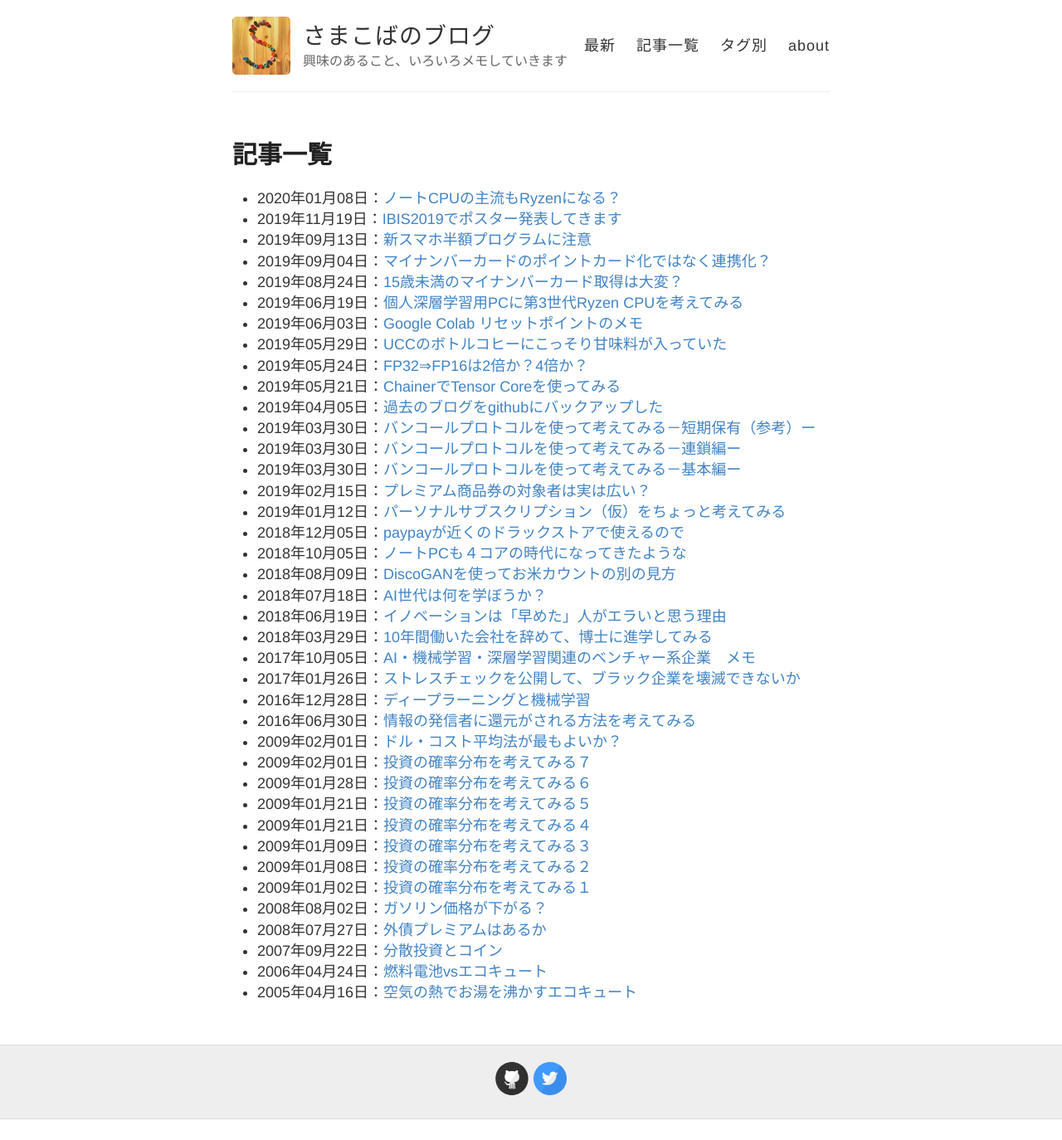
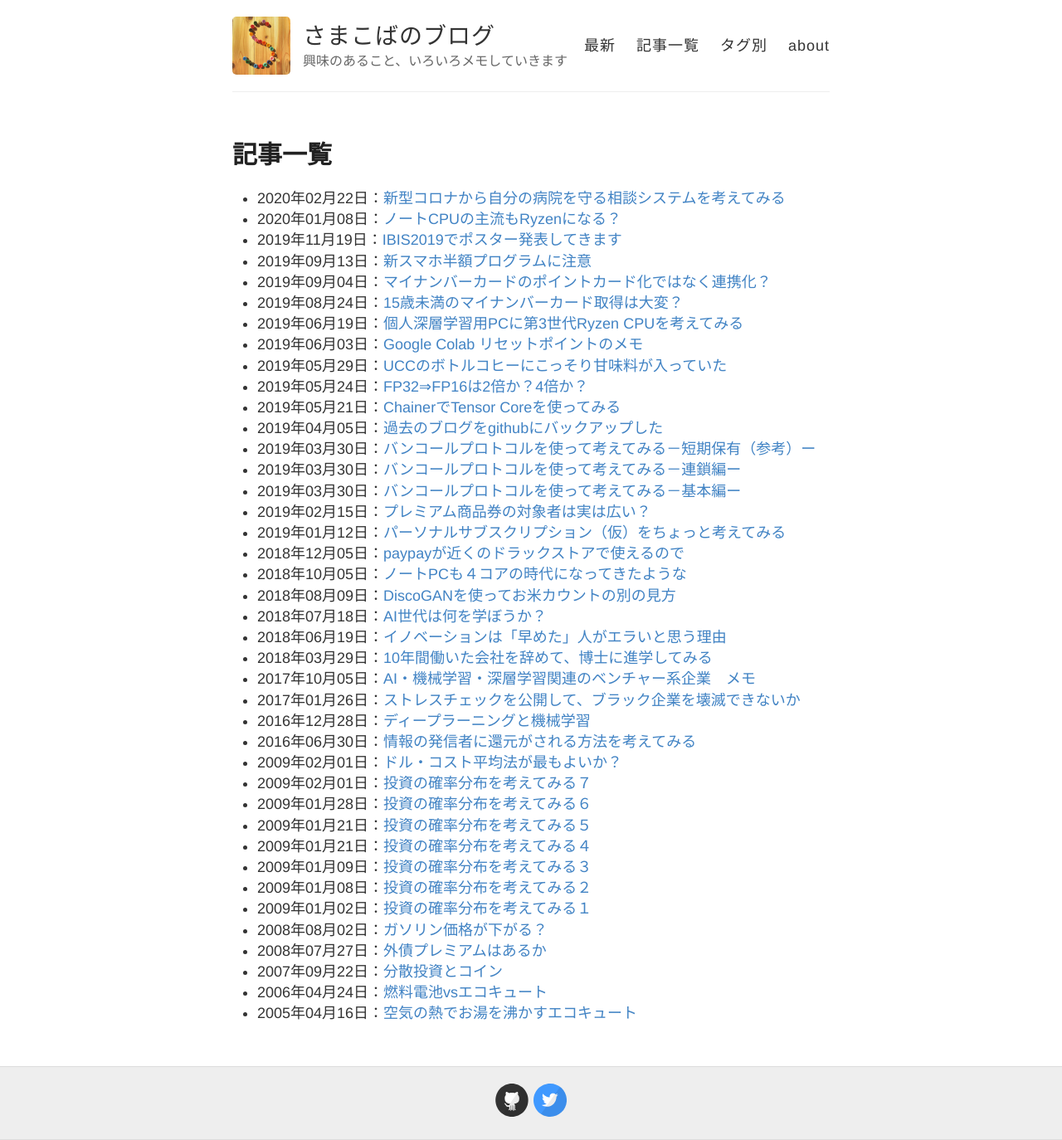
Before and after one commit to samacoba/samacoba.github.io, a Jekyll site: the page built from list.html, in a window 1280 px wide. Shown: the whole page at 83% size. Built offline with Jekyll 4.4.1, drawn with Linux system fonts in a browser that asks for light colours; before the commit the page ends 1349 px from its top, so only the background shows below that; some of the changed lines change nothing that is shown.

Commit message:
名前修正

```diff
--- a/_posts/2020-02-22_covid_hospital.md
+++ b/_posts/2020-02-22-covid_hospital.md
@@ -2,7 +2,7 @@
 layout: post
 title: 新型コロナから自分の病院を守る相談システムを考えてみる
 category: blog
-tags: はてな
+tags:
 ---
 
 
```
